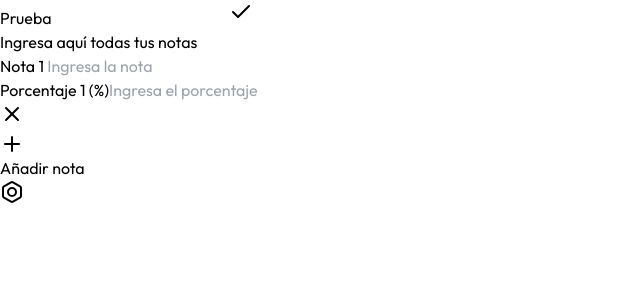
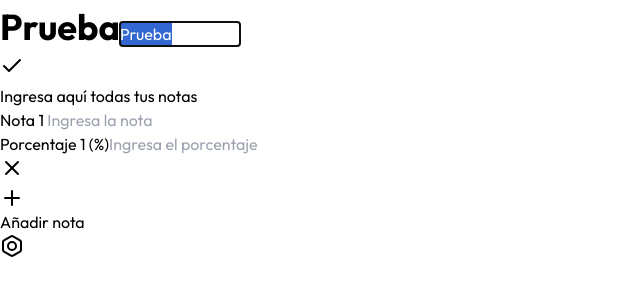
Before and after one commit to juanmayorquin/grademate, a React (Vite) app: page / in a window 1280 px wide. Both pictures are taken after a click on the button 12 px from the left and 36 px from the top of the page. Shown: the top 300 px of the page, without its empty margins (0-640 px from the left). Built offline with nearby package versions, Linux system fonts and the light colour scheme.

Commit message:
Reemplazo de SubjectCalc por SubjectPage y creación de SubjectTitle

```diff
--- a/src/App.jsx
+++ b/src/App.jsx
@@ -1,11 +1,11 @@
-import SubjectCalc from "./components/SubjectCalc";
+import SubjectPage from "./components/SubjectPage";
 import ConfigModalProvider from "./context/ConfigModalProvider";
 
 function App() {
   return (
     <>
       <ConfigModalProvider>
-        <SubjectCalc/>
+        <SubjectPage/>
       </ConfigModalProvider>
     </>
   );
--- a/src/components/SubjectCalc.jsx
+++ /dev/null
@@ -1,61 +0,0 @@
-import React, { useState, useContext } from "react";
-import { Check, Pencil, X } from "lucide-react";
-import ConfigModal from "./ConfigModal";
-import GradeCalcForm from "./GradeCalcForm";
-import { ConfigModalContext } from "../context/ConfigModalProvider";
-
-const SubjectCalc = () => {
-  const [subjectName, setSubjectName] = useState("Prueba");
-  const [isEditing, setIsEditing] = useState(false);
-  const { isModalOpen, setIsModalOpen } = useContext(ConfigModalContext);
-
-  const [wishedGrade, setWishedGrade] = useState(3);
-  const [maxGrade, setMaxGrade] = useState(5);
-  return (
-    <div className="relative">
-      <div className="flex gap-4 items-center group">
-        {!isEditing ? (
-          <h2 className="text-4xl font-bold">{subjectName}</h2>
-        ) : (
-          <input
-            className="text-4xl font-bold outline-none bg-transparent w-auto"
-            type="text"
-            value={subjectName}
-            onChange={(e) => {
-              setSubjectName(e.target.value);
-            }}
-          />
-        )}
-        {!isEditing ? (
-          <button
-            className="hidden group-hover:block opacity-40 hover:opacity-80 transition-all"
-            onClick={() => {
-              setIsEditing(!isEditing);
-            }}
-          >
-            <Pencil />
-          </button>
-        ) : (
-          <button
-            className="opacity-40 hover:opacity-80 transition-all"
-            onClick={() => setIsEditing(false)}
-          >
-            <Check />
-          </button>
-        )}
-      </div>
-      <GradeCalcForm maxGrade={maxGrade} wishedGrade={wishedGrade}/>
-      {isModalOpen && (
-        <ConfigModal
-          setIsPopupOpen={setIsModalOpen}
-          wishedGrade={wishedGrade}
-          setWishedGrade={setWishedGrade}
-          maxGrade={maxGrade}
-          setMaxGrade={setMaxGrade}
-        />
-      )}
-    </div>
-  );
-};
-
-export default SubjectCalc;
--- /dev/null
+++ b/src/components/SubjectPage.jsx
@@ -0,0 +1,31 @@
+import React, { useState, useContext } from "react";
+import ConfigModal from "./ConfigModal";
+import GradeCalcForm from "./GradeCalcForm";
+import { ConfigModalContext } from "../context/ConfigModalProvider";
+import SubjectTitle from "./SubjectTitle";
+
+const SubjectPage = ({ subjectName }) => {
+  const { isModalOpen, setIsModalOpen } = useContext(ConfigModalContext);
+
+  const [wishedGrade, setWishedGrade] = useState(3);
+  const [maxGrade, setMaxGrade] = useState(5);
+  return (
+    <div className="relative">
+      <header className="bg-slate-600 w-full h-72 flex items-end">
+        <SubjectTitle name="Prueba" />
+      </header>
+      <GradeCalcForm maxGrade={maxGrade} wishedGrade={wishedGrade} />
+      {isModalOpen && (
+        <ConfigModal
+          setIsPopupOpen={setIsModalOpen}
+          wishedGrade={wishedGrade}
+          setWishedGrade={setWishedGrade}
+          maxGrade={maxGrade}
+          setMaxGrade={setMaxGrade}
+        />
+      )}
+    </div>
+  );
+};
+
+export default SubjectPage;
--- /dev/null
+++ b/src/components/SubjectTitle.jsx
@@ -0,0 +1,75 @@
+import React, { useEffect, useRef, useState } from "react";
+import { Check, Pencil } from "lucide-react";
+
+const SubjectTitle = ({name}) => {
+  const [subjectName, setSubjectName] = useState(name);
+  const [isEditing, setIsEditing] = useState(false);
+
+  const hiddenTextRef = useRef(null);
+  const inputRef = useRef(null);
+
+  const refreshInputWidth = () => {
+    if (hiddenTextRef.current && inputRef.current) {
+      // Calcula el ancho exacto del texto renderizado
+      const textWidth = hiddenTextRef.current.offsetWidth;
+      // Ajusta el ancho del input al texto
+      inputRef.current.style.width = `${textWidth}px`;
+    }
+  };
+
+  useEffect(refreshInputWidth, [subjectName, isEditing]);
+
+  useEffect(() => {
+    if (inputRef.current && isEditing) {
+      inputRef.current.select();
+    }
+  }, [isEditing]);
+
+  return (
+    <div className="flex gap-4 items-center h-min group">
+      {!isEditing ? (
+        <h2 className="text-4xl font-bold">{subjectName}</h2>
+      ) : (
+        <div className="relative">
+          {/* Elemento oculto para medir el ancho del texto */}
+          <span
+            ref={hiddenTextRef}
+            className="absolute top-0 left-0 invisible pointer-events-none whitespace-pre"
+            style={{
+              fontSize: "2.25rem",
+              fontWeight: "bold",
+              fontFamily: "inherit",
+            }}
+          >
+            {subjectName}
+          </span>
+          <input
+            ref={inputRef}
+            className="text-4xl font-bold outline-none bg-transparent w-min"
+            id="subject-name-input"
+            type="text"
+            value={subjectName}
+            onChange={(e) => setSubjectName(e.target.value)}
+          />
+        </div>
+      )}
+      {!isEditing ? (
+        <button
+          className="hidden group-hover:block opacity-40 hover:opacity-80 transition-all"
+          onClick={() => setIsEditing(!isEditing)}
+        >
+          <Pencil />
+        </button>
+      ) : (
+        <button
+          className="opacity-40 hover:opacity-80 transition-all"
+          onClick={() => setIsEditing(false)}
+        >
+          <Check />
+        </button>
+      )}
+    </div>
+  );
+};
+
+export default SubjectTitle;
```
